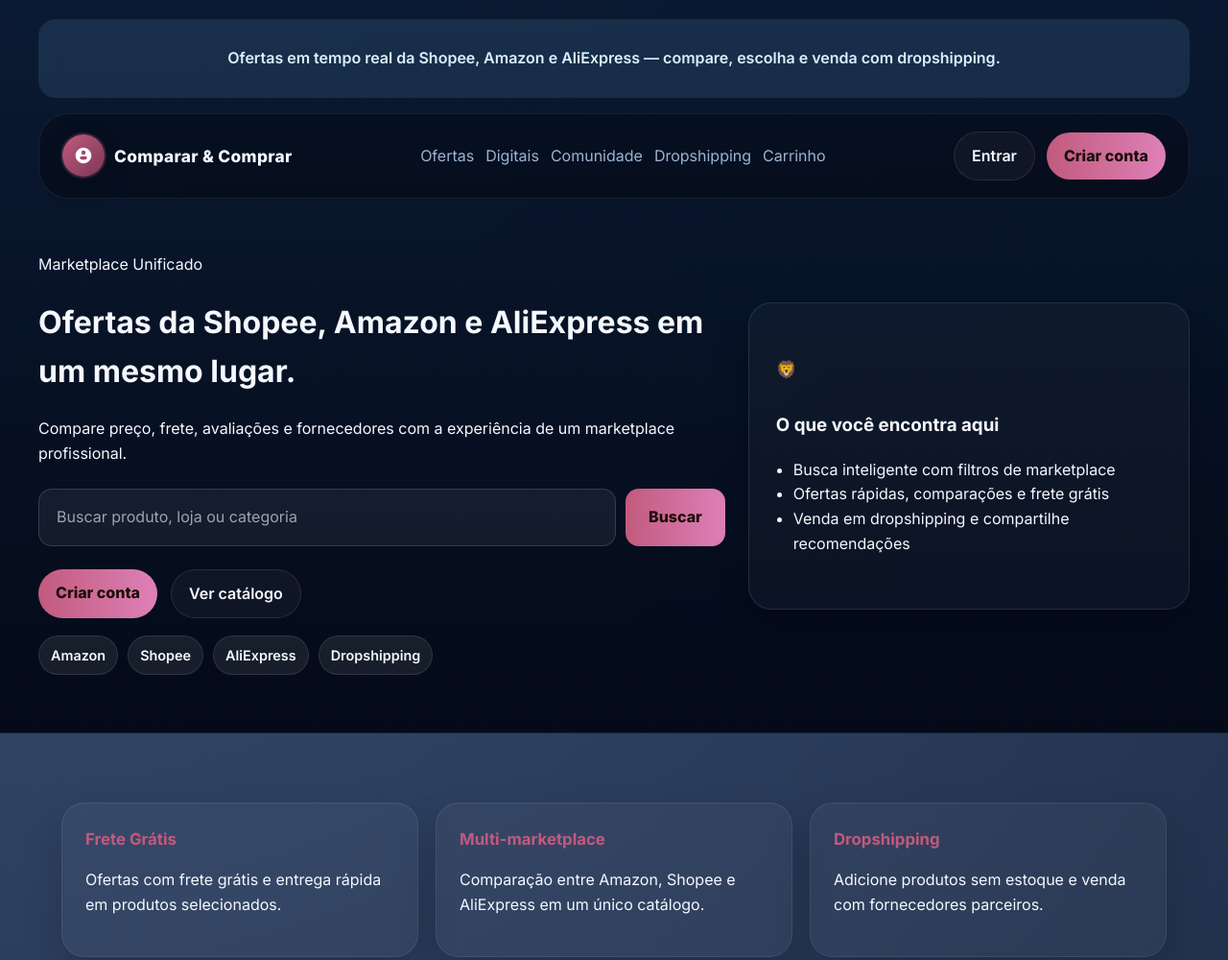
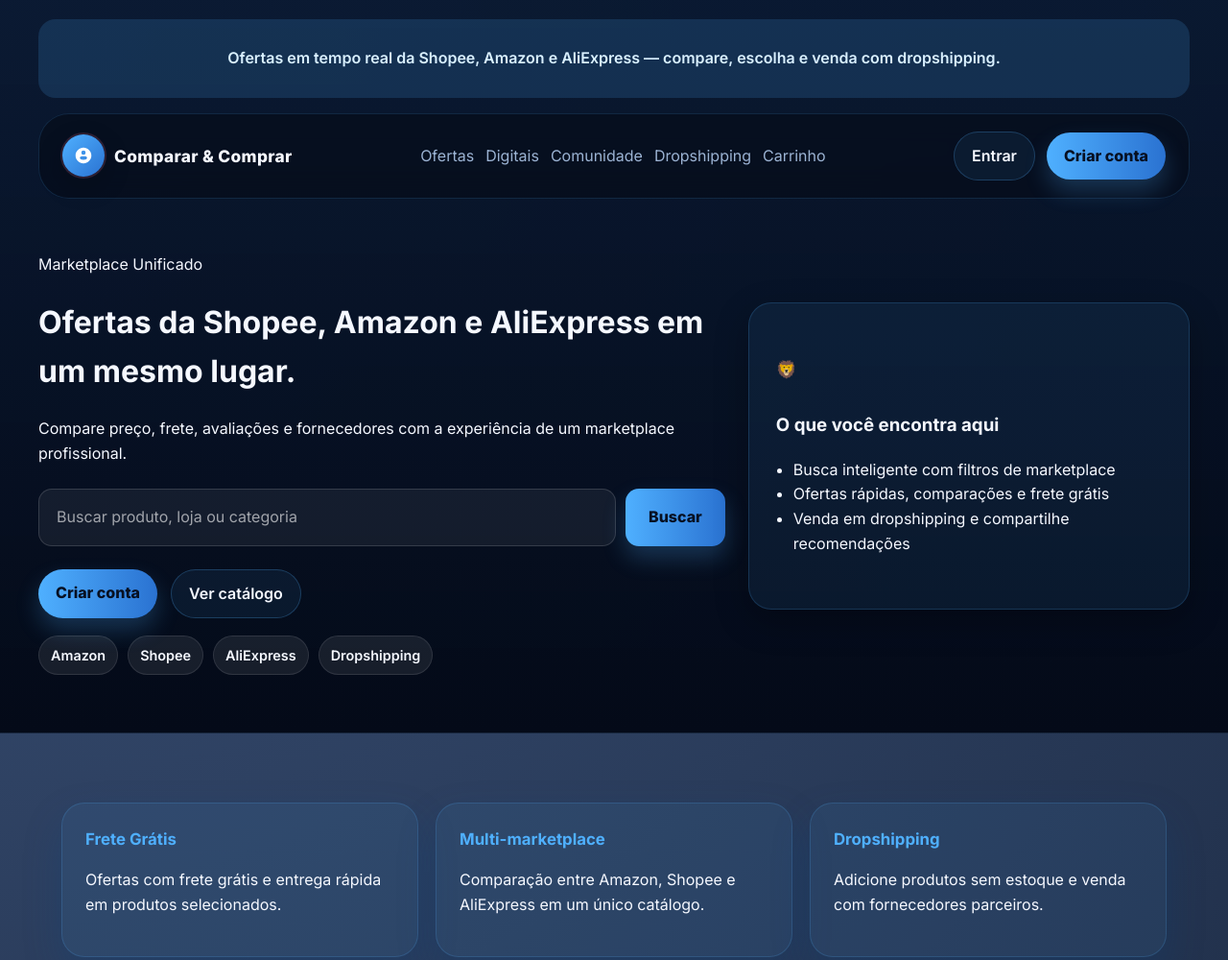
Before and after one commit to jkasavior-blip/leao-market-v2, a plain HTML site: page index.html in a window 1280 px wide. Shown: the top 1000 px of the page at 96% size. Drawn offline with Linux system fonts and the light colour scheme.

Commit message:
Atualiza tema azul e adiciona animações de botões e caixas

```diff
--- a/styles.css
+++ b/styles.css
@@ -1,13 +1,13 @@
 :root {
   --bg: #070f1e;
-  --panel: rgba(18, 32, 55, 0.95);
-  --panel-2: rgba(28, 44, 73, 0.96);
+  --panel: rgba(14, 30, 66, 0.95);
+  --panel-2: rgba(23, 44, 85, 0.96);
   --text: #f5f8ff;
   --muted: #9cb4d4;
-  --accent: #c15a7d;
-  --accent-2: #7c3757;
-  --accent-3: #de81b8;
-  --border: rgba(193, 90, 125, 0.22);
+  --accent: #4fb0ff;
+  --accent-2: #2a72d1;
+  --accent-3: #8bd3ff;
+  --border: rgba(79, 176, 255, 0.22);
   --surface: rgba(255, 255, 255, 0.05);
   --shadow: rgba(0, 0, 0, 0.26);
 }
@@ -45,15 +45,77 @@ input,
 textarea,
 select {
   color: var(--text);
-  background: rgba(255, 255, 255, 0.06);
-  border: 1px solid rgba(255, 255, 255, 0.16);
+  background: rgba(255, 255, 255, 0.08);
+  border: 1px solid rgba(79, 176, 255, 0.2);
   border-radius: 14px;
+  transition: border-color 0.25s ease, box-shadow 0.25s ease, background 0.25s ease;
+}
+
+button,
+input,
+textarea,
+select {
+  transition: all 0.25s ease;
 }
 
 input::placeholder,
 textarea::placeholder,
 select::placeholder {
   color: rgba(255, 255, 255, 0.6);
+}
+
+button:hover,
+.btn:hover,
+.navbar a:hover {
+  transform: translateY(-1px);
+}
+
+input:focus,
+textarea:focus,
+select:focus {
+  border-color: rgba(75, 162, 255, 0.8);
+  box-shadow: 0 0 0 5px rgba(75, 162, 255, 0.14);
+  outline: none;
+  background: rgba(255, 255, 255, 0.12);
+}
+
+.panel,
+.feature-card,
+.stat-card,
+.product-card,
+.post-card,
+.hero-card,
+.quick-panel-card,
+.modal-card {
+  transition: transform 0.3s ease, box-shadow 0.3s ease, border-color 0.3s ease;
+}
+
+button,
+.btn {
+  cursor: pointer;
+}
+
+button:hover,
+.btn:hover {
+  box-shadow: 0 12px 24px rgba(79, 176, 255, 0.24);
+}
+
+@keyframes float {
+  0%, 100% { transform: translateY(0px); }
+  50% { transform: translateY(-6px); }
+}
+
+@keyframes fadeInUp {
+  from { opacity: 0; transform: translateY(16px); }
+  to { opacity: 1; transform: translateY(0); }
+}
+
+body {
+  animation: fadeInUp 0.8s ease;
+}
+
+.animated-card {
+  animation: float 10s ease-in-out infinite;
 }
 
 .app-shell {
@@ -74,7 +136,7 @@ select::placeholder {
   margin: 0 auto;
   padding: 12px 24px;
   border-radius: 18px;
-  background: rgba(126, 196, 255, 0.12);
+  background: rgba(79, 176, 255, 0.16);
   color: #d9f0ff;
   text-align: center;
   font-weight: 600;
@@ -88,7 +150,7 @@ select::placeholder {
   max-width: 1200px;
   margin: 16px auto 40px;
   padding: 18px 24px;
-  border: 1px solid rgba(255, 255, 255, 0.08);
+  border: 1px solid rgba(79, 176, 255, 0.16);
   border-radius: 32px;
   background: rgba(7, 14, 29, 0.82);
   backdrop-filter: blur(16px);
@@ -203,11 +265,11 @@ select::placeholder {
   }
 
   .feature-card {
-    background: rgba(255, 255, 255, 0.04);
-    border: 1px solid rgba(255, 255, 255, 0.08);
+    background: rgba(79, 176, 255, 0.08);
+    border: 1px solid rgba(79, 176, 255, 0.18);
     border-radius: 24px;
     padding: 24px;
-    box-shadow: 0 18px 40px rgba(0, 0, 0, 0.18);
+    box-shadow: 0 18px 40px rgba(0, 69, 130, 0.22);
   }
 
   .feature-card strong {
@@ -255,21 +317,22 @@ select::placeholder {
 }
 
 .btn-primary {
-  background: linear-gradient(90deg, var(--accent), var(--accent-3));
-  color: #1c0f08;
+  background: linear-gradient(90deg, var(--accent), var(--accent-2));
+  color: #071022;
   font-weight: 800;
+  box-shadow: 0 12px 24px rgba(79, 176, 255, 0.24);
 }
 
 .btn-secondary {
-  border: 1px solid var(--border);
-  background: rgba(255, 255, 255, 0.04);
+  border: 1px solid rgba(79, 176, 255, 0.24);
+  background: rgba(79, 176, 255, 0.08);
   color: var(--text);
 }
 
 .hero-card,
 .panel,
 .stat-card {
-  background: linear-gradient(145deg, rgba(36, 17, 13, 0.95), rgba(78, 24, 16, 0.9));
+  background: linear-gradient(145deg, rgba(9, 28, 64, 0.94), rgba(18, 44, 88, 0.9));
   border: 1px solid var(--border);
   border-radius: 24px;
   box-shadow: 0 12px 35px rgba(0, 0, 0, 0.28);
@@ -284,8 +347,8 @@ select::placeholder {
 }
 
 .marketplace-panel {
-  background: rgba(255, 255, 255, 0.03);
-  border: 1px solid rgba(126, 196, 255, 0.14);
+  background: rgba(79, 176, 255, 0.08);
+  border: 1px solid rgba(79, 176, 255, 0.18);
 }
 
 .hero-card ul {
@@ -453,8 +516,8 @@ select::placeholder {
   }
 
   .product-badges span {
-    background: rgba(126, 196, 255, 0.08);
-    border: 1px solid rgba(126, 196, 255, 0.18);
+    background: rgba(79, 176, 255, 0.1);
+    border: 1px solid rgba(79, 176, 255, 0.2);
     border-radius: 999px;
     padding: 6px 10px;
     font-size: 0.82rem;
@@ -482,9 +545,9 @@ select::placeholder {
   }
 
   .dropship-badge {
-    color: #9de3ff;
-    border-color: rgba(60, 159, 212, 0.28);
-    background: rgba(48, 132, 189, 0.13);
+    color: #b3ecff;
+    border-color: rgba(79, 176, 255, 0.4);
+    background: rgba(79, 176, 255, 0.16);
     font-weight: 700;
   }
 
@@ -729,8 +792,8 @@ select::placeholder {
     margin-top: 20px;
     padding: 18px;
     border-radius: 22px;
-    background: rgba(255, 255, 255, 0.04);
-    border: 1px solid var(--border);
+    background: rgba(79, 176, 255, 0.08);
+    border: 1px solid rgba(79, 176, 255, 0.2);
   }
 
   .payment-option {
```
